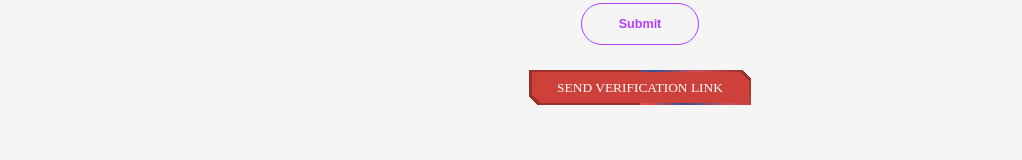
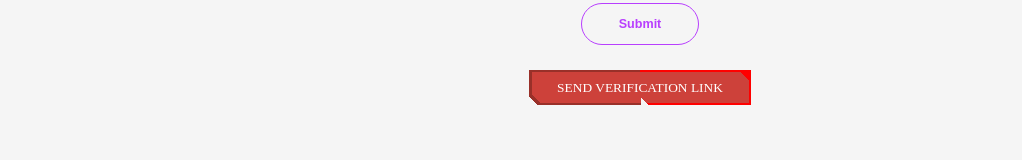
Before and after one commit to Lakshay-art/linkit, a Next.js app: page /login in a window 1280 px wide. Shown: the part 400-560 px from the top of the page, without its empty margins (0-1022 px from the left). Built offline with nearby package versions, Linux system fonts and the light colour scheme.

Commit message:
button added to test

```diff
--- a/styles/globals.css
+++ b/styles/globals.css
@@ -133,7 +133,11 @@ button {
 }
 
 .button-border.angle-225 {
-  background: linear-gradient(225deg, transparent 7px, #993029 7px,rgba(209, 79, 88, 1),rgba(54, 77, 154, 1),rgba(255, 79, 68, 1));
+  /* background: linear-gradient(225deg, transparent 7px, #993029 7px,rgba(209, 79, 88, 1),rgba(54, 77, 154, 1),rgba(255, 79, 68, 1)); */
+  background: red;
+  /* background: linear-gradient(225deg,rgba(209, 79, 88, 1),rgba(54, 77, 154, 1),rgba(255, 79, 68, 1)); */
+  /* -webkit-mask-image:linear-gradient(45deg, transparent 7px, #cd413a 7px) */
+  -webkit-mask-image: linear-gradient(45deg,transparent 7px,#cd413a 0);
 }
 
 .button-background.angle-225 {
```
